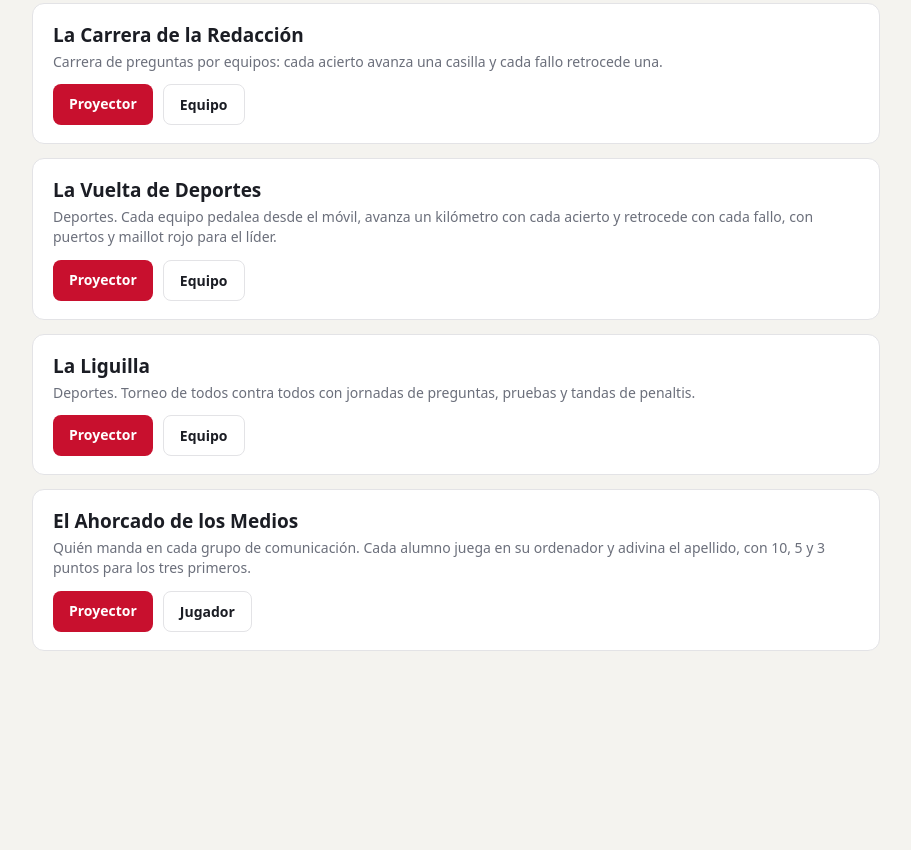
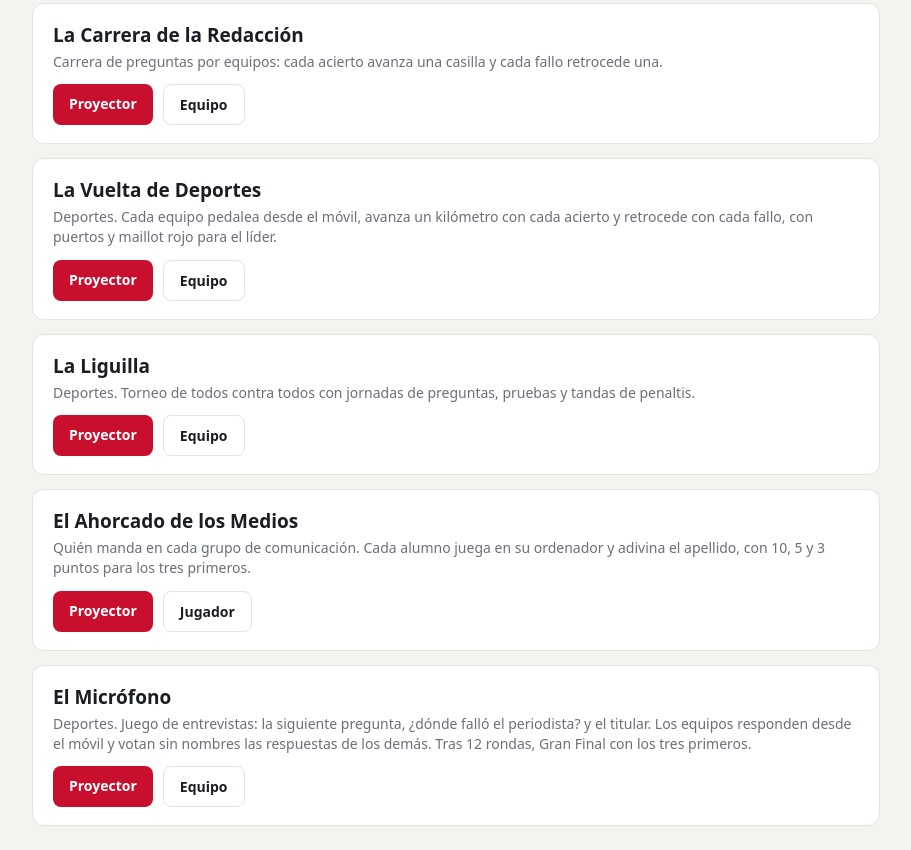
Before and after one commit to jaguad05-prog/juegos-clase, a website: page index.html in a window 1280 px wide. Shown: the part 497-1347 px from the top of the page, without its empty margins (184-1095 px from the left). Before the commit the page ends 1172 px from the top, so only its background shows below. Drawn offline with Linux system fonts and the light colour scheme; no server answers.

Commit message:
Añade El Micrófono a la página de inicio

```diff
--- a/index.html
+++ b/index.html
@@ -55,6 +55,11 @@
     <p>Quién manda en cada grupo de comunicación. Cada alumno juega en su ordenador y adivina el apellido, con 10, 5 y 3 puntos para los tres primeros.</p>
     <div class="row"><a class="btn p" href="ahorcado_pantalla_v1.html">Proyector</a><a class="btn e" href="ahorcado_jugador_v1.html">Jugador</a></div>
   </div>
+  <div class="card">
+    <h2>El Micrófono</h2>
+    <p>Deportes. Juego de entrevistas: la siguiente pregunta, ¿dónde falló el periodista? y el titular. Los equipos responden desde el móvil y votan sin nombres las respuestas de los demás. Tras 12 rondas, Gran Final con los tres primeros.</p>
+    <div class="row"><a class="btn p" href="microfono_pantalla_v1.html">Proyector</a><a class="btn e" href="microfono_equipo_v1.html">Equipo</a></div>
+  </div>
 </main>
 <script>
 fetch("/salud").then(r => r.ok ? "Servidor despierto, ya podéis jugar." : Promise.reject())
```
